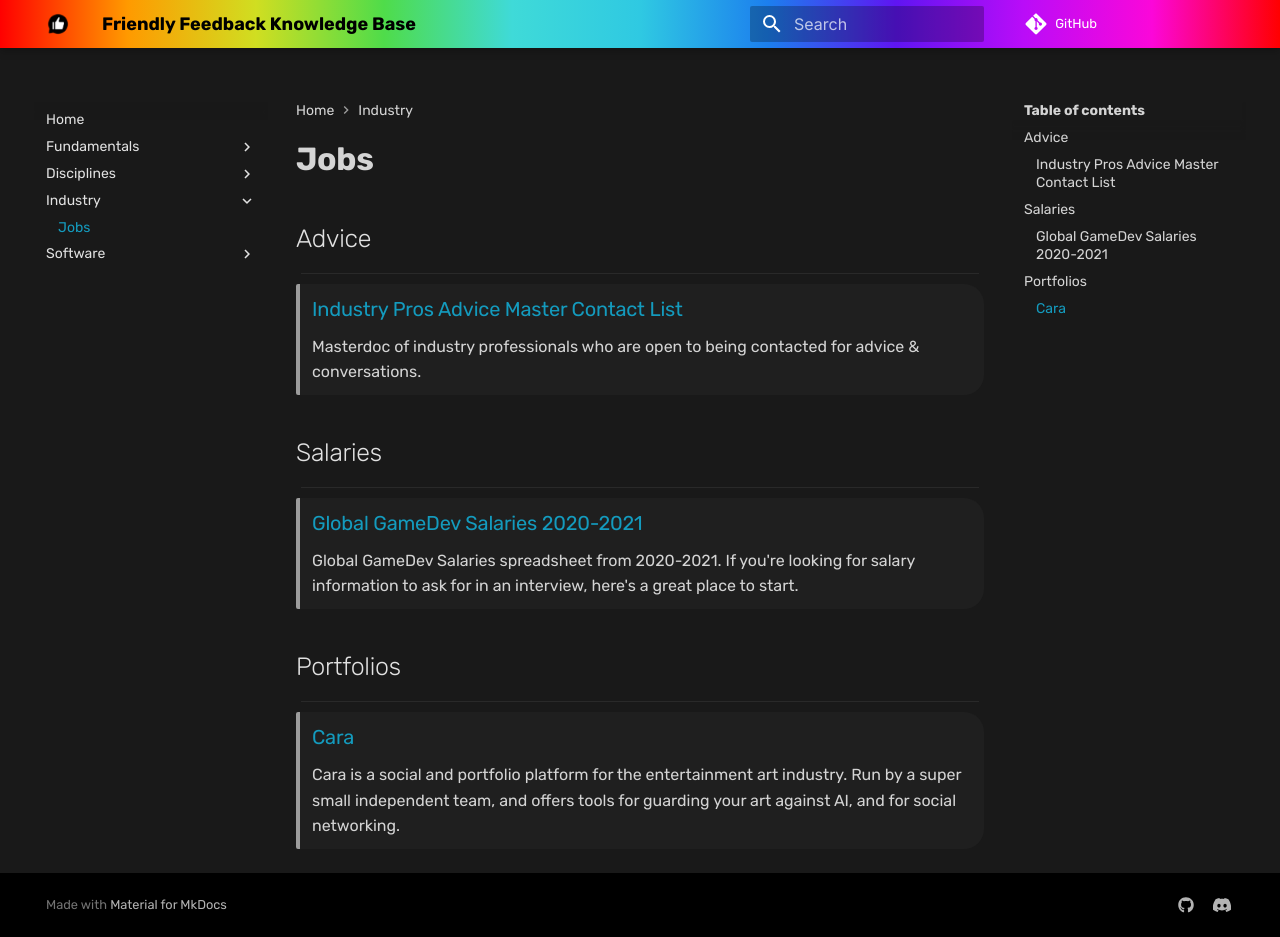
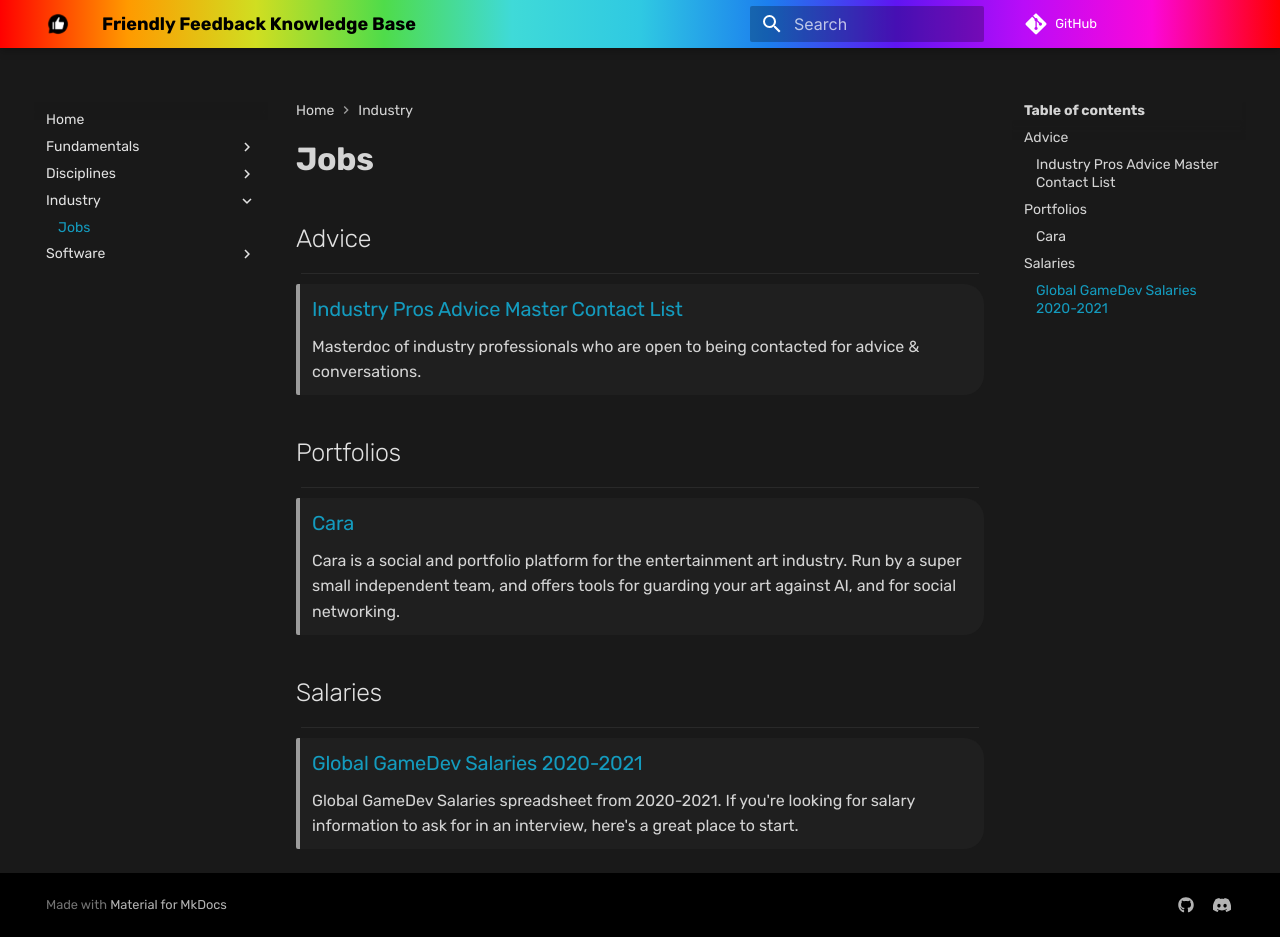
Before and after one commit to Zalek4/Friendly-Feedback-Knowledge-Base, an MkDocs documentation site: the page built from docs/industry/jobs.md, in a window 1280 px wide and 937 px high. Built offline with MkDocs 1.6.1 and Material for MkDocs 9.7.7, drawn with Linux system fonts in a browser that asks for light colours; comment, search, counter and statistics services are not loaded.

Commit message:
Update jobs.md

```diff
--- a/docs/industry/jobs.md
+++ b/docs/industry/jobs.md
@@ -8,17 +8,17 @@
 <!-- -->
 
 
+## Portfolios
+___
+
+> ### [Cara](https://cara.app/home)
+Cara is a social and portfolio platform for the entertainment art industry. Run by a super small independent team, and offers tools for guarding your art against AI, and for social networking.
+<!-- -->
+
+
 ## Salaries
 ___
 
 > ### [Global GameDev Salaries 2020-2021](https://docs.google.com/spreadsheets/d/1cM3_iBGF8IXZfLS5GKvC0-JWh0tS6TVYJJ-HxlguinA/htmlview?usp=sharing&pru=AAABcrSmbYk)
 Global GameDev Salaries spreadsheet from 2020-2021. If you're looking for salary information to ask for in an interview, here's a great place to start.
 <!-- -->
-
-
-## Portfolios
-___
-
-> ### [Cara](https://cara.app/home)
-Cara is a social and portfolio platform for the entertainment art industry. Run by a super small independent team, and offers tools for guarding your art against AI, and for social networking.
-<!-- -->
```
